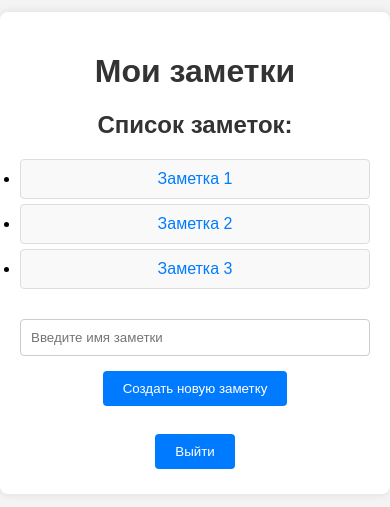
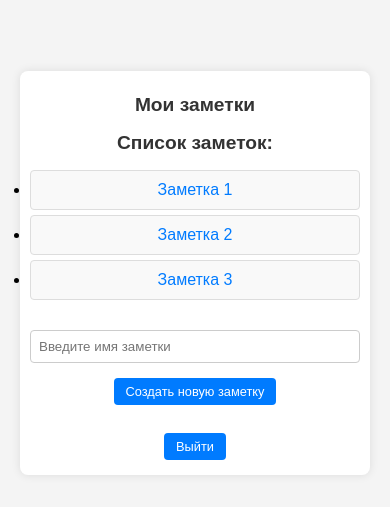
Before and after one commit to blamerone/coures, a plain HTML site: page index.html in a window 390 px wide. Shown: the part 169-676 px from the top of the page. Drawn offline with Linux system fonts and the light colour scheme.

Commit message:
КУРСОВАЯ РАБОТА ЗА 1 КУРС

```diff
--- a/style.css
+++ b/style.css
@@ -6,7 +6,8 @@ body {
     display: flex;
     justify-content: center;
     align-items: center;
-    height: 100vh;
+    min-height: 100vh;
+    padding: 20px;
 }
 
 .container {
@@ -15,12 +16,13 @@ body {
     border-radius: 8px;
     box-shadow: 0 0 10px rgba(0, 0, 0, 0.1);
     width: 100%;
-    max-width: 500px;
+    max-width: 600px;
     text-align: center;
 }
 
 h1, h2 {
     color: #333;
+    font-size: 2rem; /* Относительный размер шрифта */
 }
 
 input[type="text"], textarea {
@@ -40,6 +42,7 @@ button {
     border-radius: 4px;
     cursor: pointer;
     margin: 5px;
+    font-size: 1rem; /* Относительный размер шрифта */
 }
 
 button:hover {
@@ -72,3 +75,38 @@ form {
     flex-direction: column;
     align-items: center;
 }
+
+/* Медиа-запросы для адаптации под разные устройства */
+@media (max-width: 768px) {
+    h1, h2 {
+        font-size: 1.5rem; /* Уменьшаем размер шрифта для планшетов */
+    }
+
+    .container {
+        padding: 15px;
+    }
+
+    button {
+        padding: 8px 16px;
+        font-size: 0.9rem;
+    }
+}
+
+@media (max-width: 480px) {
+    h1, h2 {
+        font-size: 1.2rem; /* Уменьшаем размер шрифта для телефонов */
+    }
+
+    .container {
+        padding: 10px;
+    }
+
+    button {
+        padding: 6px 12px;
+        font-size: 0.8rem;
+    }
+
+    input[type="text"], textarea {
+        padding: 8px;
+    }
+}
```
Also changed, not shown: 1 other file.
